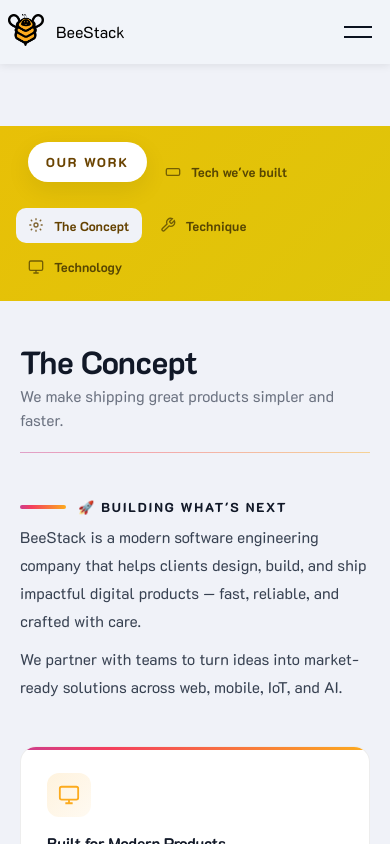
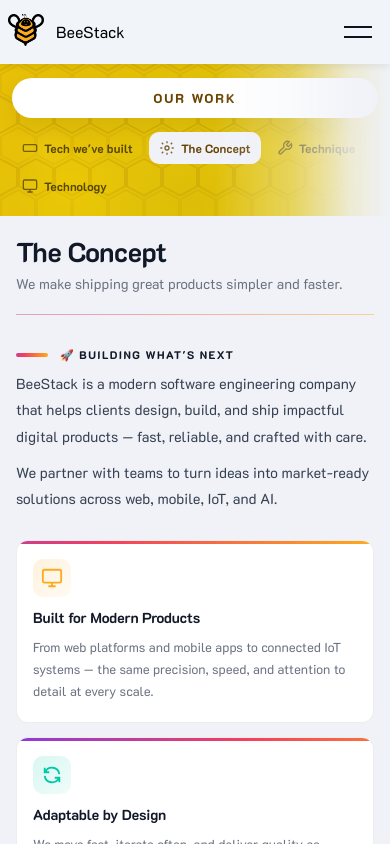
Before and after one commit to GajananPalepwad/BeeStack, a React (Vite) app: page /our-work in a window 390 px wide. Built offline with nearby package versions, Linux system fonts and the light colour scheme; a web font is replaced by a local one.

Commit message:
feat : ui updated

```diff
--- a/src/pages/OurWork.css
+++ b/src/pages/OurWork.css
@@ -498,17 +498,47 @@
     min-width: unset;
     height: auto;
     position: relative;
+    top: 0;
     clip-path: none;
-    -webkit-mask-image: none;
-    mask-image: none;
     padding: 16px;
     background: linear-gradient(135deg, #e8c007, #dec50a);
+    /* Fade out toward the right edge on mobile */
+    -webkit-mask-image: linear-gradient(
+      to right,
+      black 0%,
+      black 55%,
+      rgba(0,0,0,0.65) 75%,
+      rgba(0,0,0,0.15) 90%,
+      transparent 100%
+    );
+    mask-image: linear-gradient(
+      to right,
+      black 0%,
+      black 55%,
+      rgba(0,0,0,0.65) 75%,
+      rgba(0,0,0,0.15) 90%,
+      transparent 100%
+    );
   }
 
-  .ow-sidebar::before,
-  .ow-sidebar::after { display: none; }
+  /* Keep beehive (::before) and glow bubbles (::after) visible on mobile */
+  .ow-sidebar::before {
+    display: block;
+    -webkit-mask-image: linear-gradient(to right, black 0%, black 55%, rgba(0,0,0,0.5) 75%, transparent 100%);
+    mask-image: linear-gradient(to right, black 0%, black 55%, rgba(0,0,0,0.5) 75%, transparent 100%);
+  }
+
+  .ow-sidebar::after {
+    display: block;
+  }
 
   .ow-nav { flex-direction: row; flex-wrap: wrap; gap: 6px; }
+
+  .ow-nav::before {
+    width: 100%;
+    margin: 0 0 8px 0;
+    justify-content: center;
+  }
 
   .ow-nav-item {
     border-radius: 10px;
@@ -526,6 +556,87 @@
   .ow-nav-item--active::before,
   .ow-nav-item--active::after { display: none; }
 
-  .ow-main { padding: 24px 20px; }
-  .ow-cards-grid { grid-template-columns: 1fr; }
+  .ow-main {
+    margin-top: 0;
+    padding: 24px 20px;
+  }
+
+  .ow-title {
+    font-size: clamp(1.6rem, 7vw, 2.2rem);
+  }
+
+  .ow-subtitle {
+    font-size: 14px;
+  }
+
+  .ow-intro-text {
+    font-size: 14.5px;
+  }
+
+  .ow-cards-grid {
+    grid-template-columns: 1fr;
+    gap: 14px;
+  }
+
+  .ow-card {
+    padding: 20px 20px 22px;
+  }
 }
+
+@media (max-width: 480px) {
+  .ow-sidebar {
+    padding: 14px 12px;
+  }
+
+  .ow-sidebar-logo {
+    font-size: 15px;
+    margin-bottom: 12px;
+  }
+
+  .ow-nav-item {
+    font-size: 12px;
+    padding: 7px 10px;
+    gap: 6px;
+  }
+
+  .ow-main {
+    padding: 20px 16px;
+  }
+
+  .ow-header {
+    margin-bottom: 24px;
+  }
+
+  .ow-intro {
+    margin-bottom: 28px;
+  }
+
+  .ow-badge {
+    font-size: 11px;
+    letter-spacing: 1.4px;
+  }
+
+  .ow-badge::before {
+    width: 32px;
+  }
+
+  .ow-card {
+    padding: 18px 16px 20px;
+    border-radius: 12px;
+  }
+
+  .ow-card-icon {
+    width: 38px;
+    height: 38px;
+    border-radius: 10px;
+    margin-bottom: 12px;
+  }
+
+  .ow-card-title {
+    font-size: 14.5px;
+  }
+
+  .ow-card-text {
+    font-size: 13px;
+  }
+}
```
